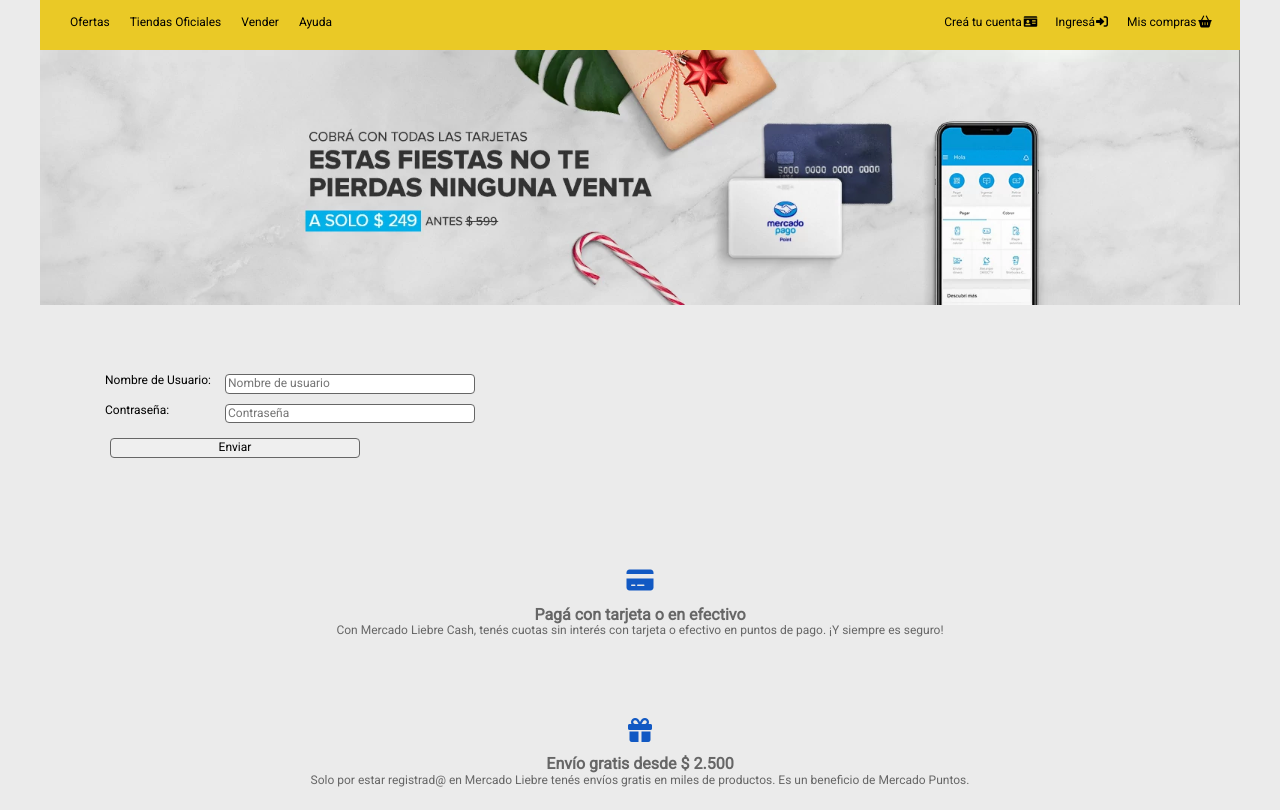
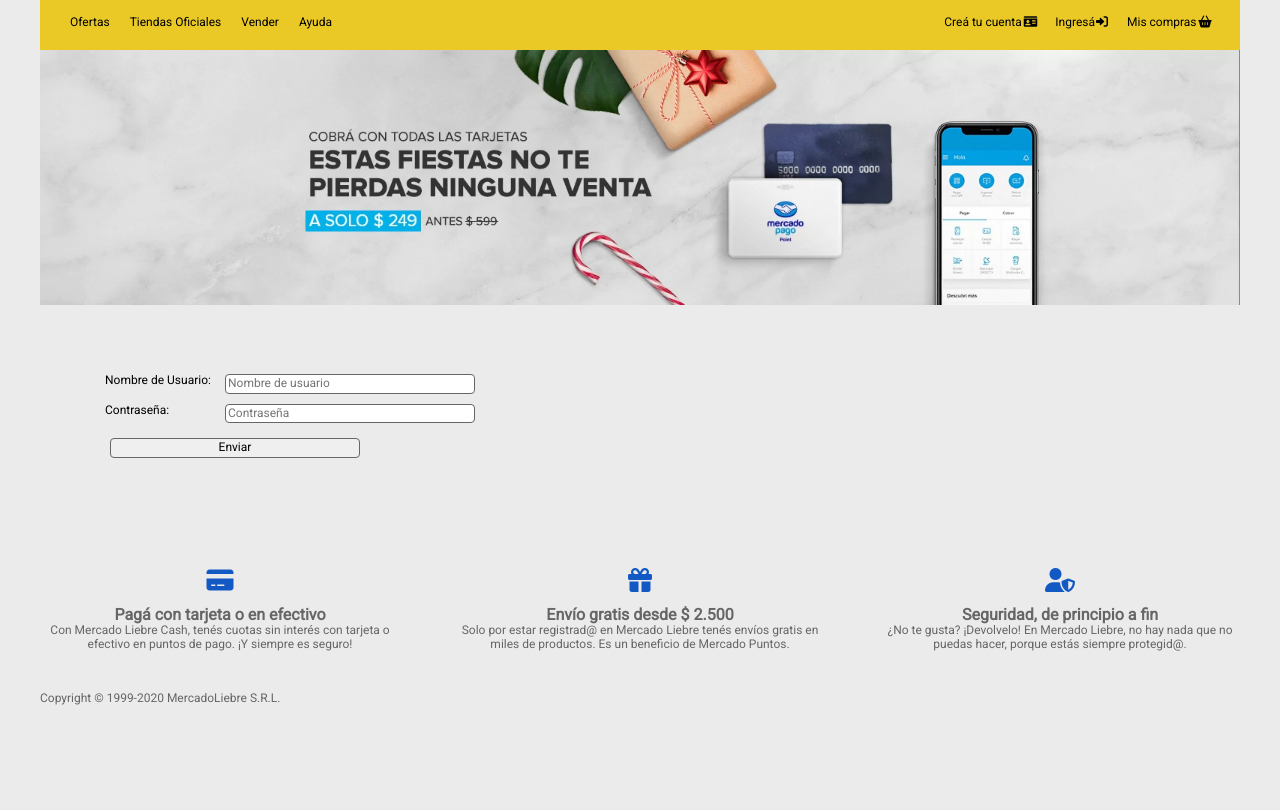
Before and after one commit to vicceledon/mercadoLiebreVC, a website: page views/login.html in a window 1280 px wide. Shown: the part 142-952 px from the top of the page. After the commit the page ends 847 px from the top, so only its background shows below. Drawn offline with Linux system fonts and the light colour scheme; files whose address does not match are found by name.

Commit message:
adecuacion de footer en login y register

```diff
--- a/views/login.html
+++ b/views/login.html
@@ -103,6 +103,7 @@
     </main>
     <!--Acá comienza el footer-->
     <footer>
+      <section>
         <article class="texto-pie">
           <div class="iconos-pie"><i class="fa-solid fa-credit-card"></i></div>
           <h4>Pagá con tarjeta o en efectivo</h4>
@@ -123,11 +124,12 @@
           <div class="iconos-pie"><i class="fa-solid fa-user-shield"></i></div>
           <h4>Seguridad, de principio a fin</h4>
           <p>
-          ¿No te gusta? ¡Devolvelo! En Mercado Liebre, no hay nada que no puedas
-          hacer, porque estás siempre protegid@.
+            ¿No te gusta? ¡Devolvelo! En Mercado Liebre, no hay nada que no
+            puedas hacer, porque estás siempre protegid@.
           </p>
         </article>
-      <p>Copyright © 1999-2020 MercadoLiebre S.R.L.</p>
+      </section>
+      <p class="derechos">Copyright © 1999-2020 MercadoLiebre S.R.L.</p>
     </footer>
   </body>
 </html>
```
Also changed, not shown: views/register.html (+5 -3 lines). Lines whose indentation alone changed are shown as unchanged.
